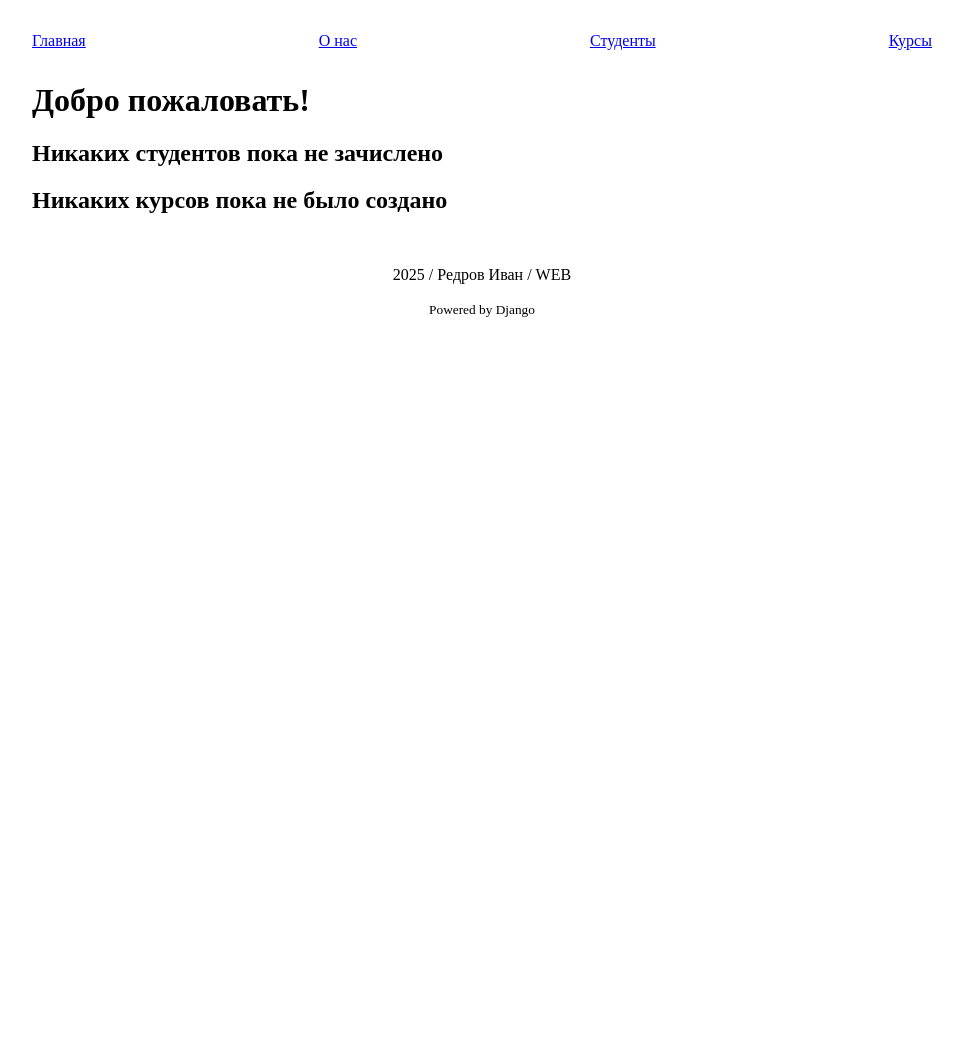
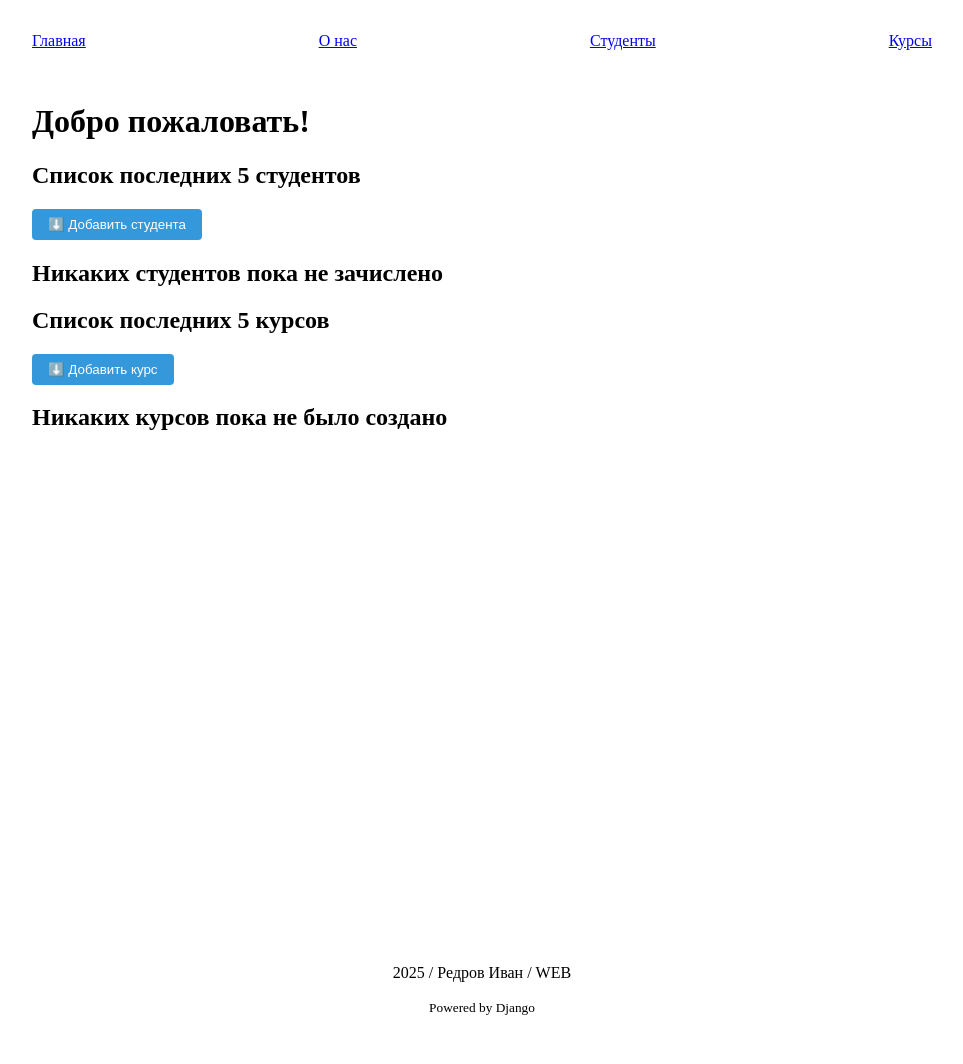
Before and after one commit to Digit4lSh4d0w/fefu-web-2025, a Django app: page / in a window 1280 px wide. Shown: the whole page, without its empty margins (158-1121 px from the left). Before the commit the page ends 317 px from the top, so only its background shows below. Run offline with Django 5.2, Linux system fonts and the light colour scheme; data that the repository does not hold is empty; parts of the project's set-up code (start-up, migrations or seed data) failed here and were passed over.

Commit message:
Эксперименты со стилями и интерактивностью

```diff
--- a/src/fefu_lab/static/fefu_lab/main.css
+++ b/src/fefu_lab/static/fefu_lab/main.css
@@ -1,7 +1,14 @@
 .site-container {
     max-width: 900px;
+    min-height: 1000px;
     margin: 0 auto;
     padding: 24px;
+    display: flex;
+    flex-direction: column;
+}
+
+main {
+    flex: 1;
 }
 
 .header-navigation {
@@ -15,3 +22,47 @@ footer {
     padding: 16px 0;
     text-align: center;
 }
+
+table {
+    width: 100%;
+    table-layout: auto;
+    border-collapse: collapse;
+    margin-bottom: 24px;
+}
+
+th {
+    text-align: left;
+}
+
+.studentForm {
+    border: 1px solid #ccc;
+    background: #f9f9f9;
+    padding: 12px 16px;
+    box-shadow: 0px 4px 12px rgba(0, 0, 0, 0.08);
+    border-radius: 6px;
+}
+
+div#studentForm, div#courseForm {
+    margin-top: 10px;
+}
+
+.hidden {
+    display: none;
+}
+
+.visible {
+    display: block;
+}
+
+button {
+    padding: 8px 16px;
+    border-radius: 4px;
+    background: #3498db;
+    color: #fff;
+    border: none;
+    cursor: pointer;
+}
+
+button:hover {
+  background: #2980b9;
+}
--- a/src/fefu_lab/static/fefu_lab/main.js
+++ b/src/fefu_lab/static/fefu_lab/main.js
@@ -0,0 +1,10 @@
+function toggleForm(id) {
+    var el = document.getElementById(id);
+    if (el.classList.contains("hidden")) {
+        el.classList.remove("hidden");
+        el.classList.add("visible");
+    } else {
+        el.classList.remove("visible");
+        el.classList.add("hidden");
+    }
+}
--- /dev/null
+++ b/src/fefu_lab/templates/fefu_lab/_course_list.html
@@ -0,0 +1,21 @@
+<button onclick="toggleForm('courseForm')">⬇️ Добавить курс</button>
+<div id="courseForm" class="hidden">
+    <form method="post">
+        {% csrf_token %}
+        {{ form.as_p }}
+        <button type="submit">Добавить</button>
+    </form>
+</div>
+{% if courses %}
+<table>
+    <tr><th>Название</th><th>Дата создания</th></tr>
+    {% for c in courses %}
+    <tr>
+        <td><a href="{% url 'fefu_lab:course_detail' c.slug %}">{{ c.title }}</a></td>
+        <td>{{ c.created_at }}</td>
+    </tr>
+    {% endfor %}
+</table>
+{% else %}
+<h2>Никаких курсов пока не было создано</h2>
+{% endif %}
--- /dev/null
+++ b/src/fefu_lab/templates/fefu_lab/_student_list.html
@@ -0,0 +1,22 @@
+<button onclick="toggleForm('studentForm')">⬇️ Добавить студента</button>
+<div id="studentForm" class="hidden">
+    <form method="post">
+        {% csrf_token %}
+        {{ form.as_p }}
+        <button type="submit">Добавить</button>
+    </form>
+</div>
+{% if students %}
+<table>
+    <tr><th>ID</th><th>Имя</th><th>Дата зачисления</th></tr>
+    {% for s in students %}
+    <tr>
+        <td>{{ s.id }}</td>
+        <td><a href="{% url 'fefu_lab:student_detail' s.id %}">{{ s.name }}</a></td>
+        <td>{{ s.enrollment_date }}</td>
+    </tr>
+    {% endfor %}
+</table>
+{% else %}
+<h2>Никаких студентов пока не зачислено</h2>
+{% endif %}
--- a/src/fefu_lab/templates/fefu_lab/index.html
+++ b/src/fefu_lab/templates/fefu_lab/index.html
@@ -5,34 +5,8 @@
 {% block content %}
 <h1>Добро пожаловать!</h1>
 
-{% if latest_students %}
-<h2><a href="{% url 'fefu_lab:student_list' %}">Последние студенты</a></h2>
-<table>
-    <tr><th>ID</th><th>Имя</th><th>Дата зачисления</th></tr>
-    {% for s in latest_students %}
-    <tr>
-        <td>{{ s.id }}</td>
-        <td><a href="{% url 'fefu_lab:student_detail' s.id %}">{{ s.name }}</a></td>
-        <td>{{ s.enrollment_date }}</td>
-    </tr>
-    {% endfor %}
-</table>
-{% else %}
-<h2>Никаких студентов пока не зачислено</h2>
-{% endif %}
-
-{% if latest_courses %}
-<h2><a href="{% url 'fefu_lab:course_list' %}">Последние курсы</a></h2>
-<table>
-    <tr><th>Название</th><th>Дата создания</th></tr>
-    {% for c in latest_courses %}
-    <tr>
-        <td><a href="{% url 'fefu_lab:course_detail' c.slug %}">{{ c.title }}</a></td>
-        <td>{{ c.created_at }}</td>
-    </tr>
-    {% endfor %}
-</table>
-{% else %}
-<h2>Никаких курсов пока не было создано</h2>
-{% endif %}
+<h2>Список последних 5 студентов</h2>
+{% include 'fefu_lab/_student_list.html' with students=latest_students form=student_form %}
+<h2>Список последних 5 курсов</h2>
+{% include 'fefu_lab/_course_list.html' with courses=latest_courses form=course_form %}
 {% endblock %}
--- a/src/fefu_lab/urls.py
+++ b/src/fefu_lab/urls.py
@@ -5,7 +5,7 @@ from fefu_lab import views
 app_name = "fefu_lab"
 urlpatterns = [
     # Root
-    path("", views.IndexView.as_view(), name="index"),
+    path("", views.index, name="index"),
     # About
     path("about/", views.AboutView.as_view(), name="about"),
     # Students
--- a/src/fefu_lab/views.py
+++ b/src/fefu_lab/views.py
@@ -1,5 +1,3 @@
-from typing import override
-
 from django.http import HttpRequest, HttpResponse
 from django.shortcuts import redirect, render
 from django.views import generic
@@ -8,62 +6,77 @@ from fefu_lab.forms import CourseCreationForm, StudentCreationForm
 from fefu_lab.models import Course, Student
 
 
-class IndexView(generic.TemplateView):
-    """Отображение корневой страницы приложения fefu_lab."""
+class AboutView(generic.TemplateView):
+    """Страница 'о нас'."""
 
-    template_name = "fefu_lab/index.html"
-
-    @override
-    def get_context_data(self, **kwargs):
-        ctx = super().get_context_data(**kwargs)
-        ctx["latest_students"] = Student.objects.order_by("-enrollment_date")[:5]
-        ctx["latest_courses"] = Course.objects.order_by("-created_at")[:5]
-        return ctx
-
-
-class AboutView(generic.TemplateView):
     template_name = "fefu_lab/about.html"
 
 
 class StudentDetailView(generic.DetailView):
+    """Страница детализации информации о студенте."""
+
     model = Student
     template_name = "fefu_lab/student_detail.html"
     context_object_name = "student"
 
 
 class CourseDetailView(generic.DetailView):
+    """Страница детализации информации о курсе."""
+
     model = Course
     template_name = "fefu_lab/course_detail.html"
     context_object_name = "course"
 
 
+def index(request: HttpRequest) -> HttpResponse:
+    """Корневая страница."""
+    student_form = StudentCreationForm(request.POST or None, prefix="s")
+    if student_form.is_valid():
+        student_form.save()
+        return redirect("fefu_lab:index")
+
+    course_form = CourseCreationForm(request.POST or None, prefix="c")
+    if course_form.is_valid():
+        course_form.save()
+        return redirect("fefu_lab:index")
+
+    latest_students = Student.objects.order_by("-enrollment_date")[:5]
+    latest_courses = Course.objects.order_by("-created_at")[:5]
+
+    return render(
+        request,
+        "fefu_lab/index.html",
+        {
+            "latest_students": latest_students,
+            "latest_courses": latest_courses,
+            "student_form": student_form,
+            "course_form": course_form,
+        },
+    )
+
+
 def student_list(request: HttpRequest) -> HttpResponse:
+    """Страница списка студентов."""
     form = StudentCreationForm(request.POST or None)
     if form.is_valid():
         form.save()
         return redirect("fefu_lab:student_list")
 
-    students = Student.objects.order_by("-enrollment_date")[:10]
-    return render(
-        request,
-        "fefu_lab/student_list.html",
-        {"students": students, "form": form}
-    )
+    students = Student.objects.order_by("-enrollment_date")
+    return render(request, "fefu_lab/student_list.html", {"students": students, "form": form})
 
 
 def course_list(request: HttpRequest) -> HttpResponse:
+    """Страница списка курсов."""
     form = CourseCreationForm(request.POST or None)
     if form.is_valid():
         form.save()
         return redirect("fefu_lab:course_list")
 
-    courses = Course.objects.order_by("-created_at")[:10]
-    return render(
-        request,
-        "fefu_lab/course_list.html",
-        {"courses": courses, "form": form}
-    )
+    courses = Course.objects.order_by("-created_at")
+    return render(request, "fefu_lab/course_list.html", {"courses": courses, "form": form})
 
 
 def custom_404(request: HttpRequest, exception: Exception) -> HttpResponse:
+    """Обработчик некорректных запросов."""
     return render(request, "fefu_lab/404.html", status=404)
```
Also changed, not shown: src/fefu_lab/templates/fefu_lab/course_list.html (+2 -20 lines), src/fefu_lab/templates/fefu_lab/student_list.html (+2 -21 lines).
